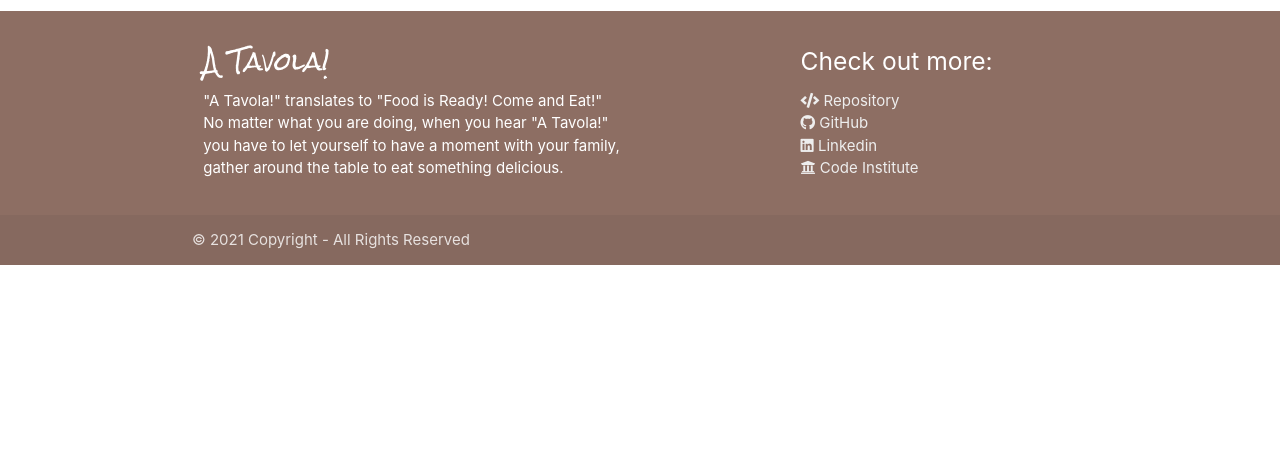
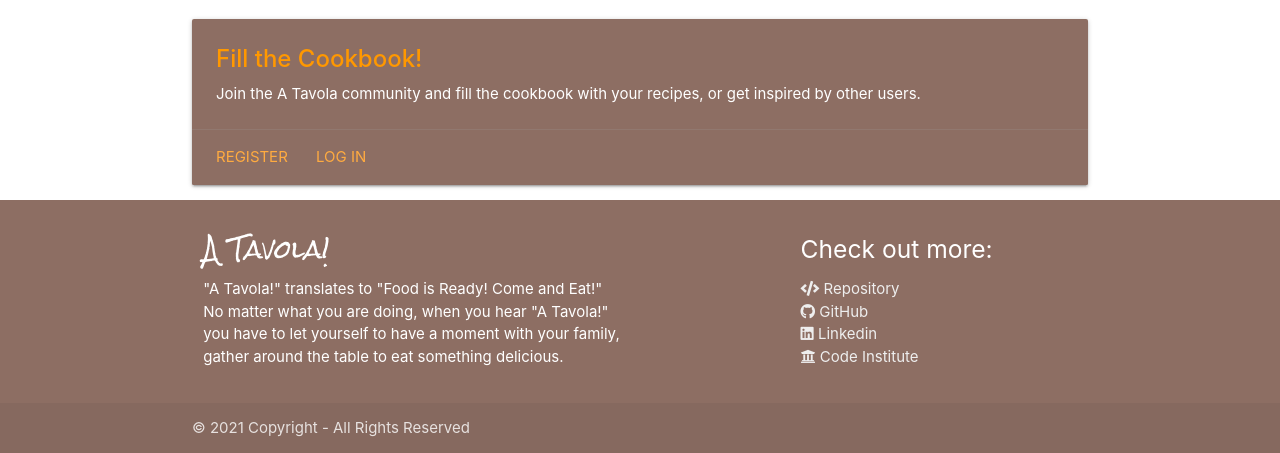
Before and after one commit to ClaudiaLie/MS_3_CookBook_Website, a Flask app: page / in a window 1280 px wide. Shown: the part 684-1137 px from the top of the page. Before the commit the page ends 949 px from the top, so only its background shows below. Run offline with Flask 2, Linux system fonts and the light colour scheme; data that the repository does not hold is empty; some libraries are stand-ins or nearby versions.

Commit message:
homepage cards and style completed, indentation check and updated the search bar accordingly

```diff
--- a/static/css/style.css
+++ b/static/css/style.css
@@ -12,6 +12,7 @@
 }
 
 body {
+    display: flex;
     min-height: 100vh;
     flex-direction: column;
   }
--- a/static/js/script.js
+++ b/static/js/script.js
@@ -49,7 +49,6 @@ document.addEventListener('DOMContentLoaded', function() {
 
 $('.carousel').carousel({
     fullWidth: true,
-    padding: 20,
 });
 autoplay();
 function autoplay() {
--- a/templates/base.html
+++ b/templates/base.html
@@ -25,7 +25,7 @@
       <nav class="nav-extended text-shadow #a1887f brown lighten-1">
         <div class="nav-wrapper">
           <a href="{{ url_for('home') }}" class="brand-logo" id="top-logo"> A tavola!</a>
-          <a href="#" data-target="mobile-demo" class="sidenav-trigger"><i class="material-icons">Menu</i></a>
+          <a href="#" data-target="mobile-demo" class="sidenav-trigger"><i class="material-icons">menu</i></a>
           <ul class="right hide-on-med-and-down">
             <li><a href="{{ url_for('recipes', username=session['user']) }}">Cookbook</a></li>
             {% if session.user %}
@@ -44,6 +44,7 @@
 
     <ul class="sidenav" id="mobile-demo">
       <li><h4 class="center-align brand-logo"> A tavola </h4></li>
+      <li><a href="{{ url_for('home') }}"> Home</a></li>
       <li><a href="{{ url_for('recipes', username=session['user']) }}">Recipes</a></li>
       {% if session.user %}
         <li><a href="{{ url_for('add_recipe') }}">Add Recipe</a></li>
--- a/templates/home.html
+++ b/templates/home.html
@@ -1,18 +1,5 @@
 {% extends "base.html" %}
 {% block content %}
-<div class="container mb-0">
-    <div class="col-12 col-md-6 my-auto">
-        <div class="container-fluid">
-            <div class="row">
-                <div class="carousel carousel-slider">
-                    <a class="carousel-item" href="{{ url_for('recipes') }}"><img src="https://thumbs.dreamstime.com/z/espresso-coffee-cup-beans-vintage-table-90374872.jpg"></a>
-                    <a class="carousel-item" href="{{ url_for('recipes') }}"><img src="https://thumbs.dreamstime.com/z/parmigiana-eggplant-dish-14440960.jpg"></a>
-                    <a class="carousel-item" href="{{ url_for('recipes') }}"><img src="https://thumbs.dreamstime.com/z/fish-steak-baked-lemon-herbs-foil-rosemary-oil-home-healthy-home-made-meal-food-91342310.jpg"></a>
-                </div>
-            </div>
-        </div>
-    </div>
-</div>
 <div class="row">
     <div class="collection grey lighten-5">
         <form action="{{ url_for('search') }}" method="POST" class="col s12">
@@ -32,28 +19,48 @@
         </form>
     </div>
 </div>
-{% for recipe in recipes %}
-<div class="row">
-    <h4>Latest upload:</h4>
-    <div class="col s12 m6">
-        <div class="card horizontal">
-            <div class="card-image">
-                <img src="{{ recipe.recipe_img }}">
-            </div>
-            <div class="card-stacked">
-                <div class="card-content">
-                    <strong>{{ recipe.recipe_name }} </strong>
-                    <br>
-                    <em>By: {{ recipe.created_by }}</em>
-                </div>
-                <div class="card-action">
-                    <a href="{{ url_for('recipes') }}">Go to the Cookbook</a>
+<div class="container mb-0">
+    <div class="col-12 col-md-6 my-auto">
+        <div class="container-fluid">
+            <div class="row">
+                <div class="carousel carousel-slider">
+                    <a class="carousel-item" href="{{ url_for('recipes') }}"><img src="https://thumbs.dreamstime.com/z/espresso-coffee-cup-beans-vintage-table-90374872.jpg"></a>
+                    <a class="carousel-item" href="{{ url_for('recipes') }}"><img src="https://thumbs.dreamstime.com/z/parmigiana-eggplant-dish-14440960.jpg"></a>
+                    <a class="carousel-item" href="{{ url_for('recipes') }}"><img src="https://thumbs.dreamstime.com/z/fish-steak-baked-lemon-herbs-foil-rosemary-oil-home-healthy-home-made-meal-food-91342310.jpg"></a>
                 </div>
             </div>
         </div>
     </div>
 </div>
+
+{% for recipe in recipes %}
+<div class="row">
+    <div class="col s12 m6"><h5><strong>Latest upload</strong></h5>
+        <div class="card horizontal">
+            <div class="card-image">
+                 <a href="{{ url_for('recipes') }}"><img src="{{ recipe.recipe_img }}"></a>
+            </div>
+            <div class="card-stacked card-content">
+                <span class="card-title"><strong>{{ recipe.recipe_name }} </strong></span>
+                <em>By: {{ recipe.created_by }}</em>
+            </div>
+        </div>
+    </div>
 {% endfor %}
+    <div class="col s12 m6">
+        <div class="card #a1887f brown lighten-1">
+          <div class="card-content orange-text">
+            <span class="card-title"><strong> Fill the Cookbook!</strong></span>
+            <p class="white-text">Join the A Tavola community and fill the cookbook with your recipes,
+                or get inspired by other users.</p>
+          </div>
+          <div class="card-action">
+            <a href="{{ url_for('register') }}">Register</a>
+            <a href="{{ url_for('login') }}">Log In</a>
+          </div>
+        </div>
+    </div>
+</div>
 
 
 {% endblock %}
--- a/templates/recipes.html
+++ b/templates/recipes.html
@@ -1,9 +1,8 @@
 {% extends "base.html" %}
 {% block content %}
-
+<h3 class="center-align brand-logo">Cookbook</h3>
 <div class="row">
-            <h3 class="center-align brand-logo">Cookbook</h3>
-            <div class="row card-panel grey lighten-5">
+    <div class="collection grey lighten-5">
         <form action="{{ url_for('search') }}" method="POST" class="col s12">
             <div class="row valign-wrapper center-align">
                 <div class="input-field col s12m8">
@@ -21,6 +20,7 @@
         </form>
     </div>
 </div>
+
 {% if recipes|length > 0 %}
 <h6 class="center-align"><br><em>(Click on the picture to read more!)</em></h6>
 
```
Also changed, not shown: README.md. Lines whose indentation alone changed are shown as unchanged.
